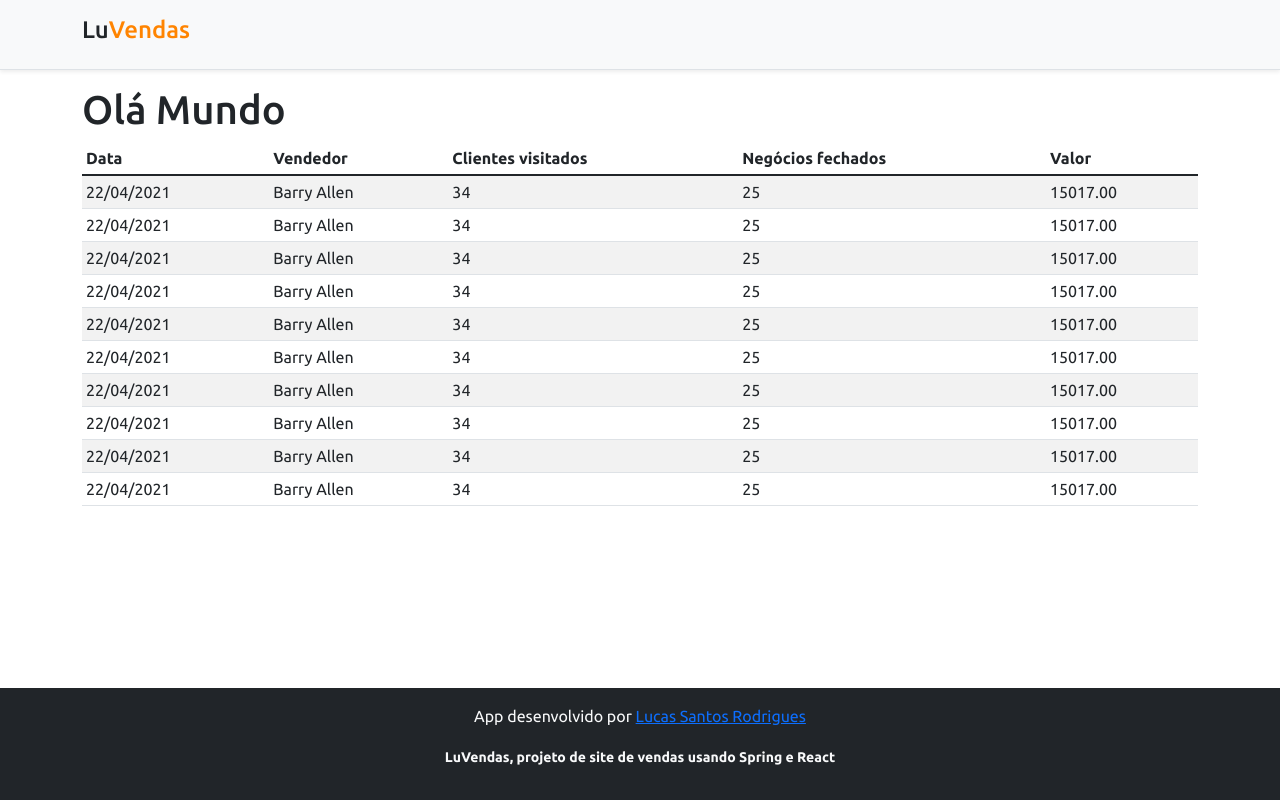
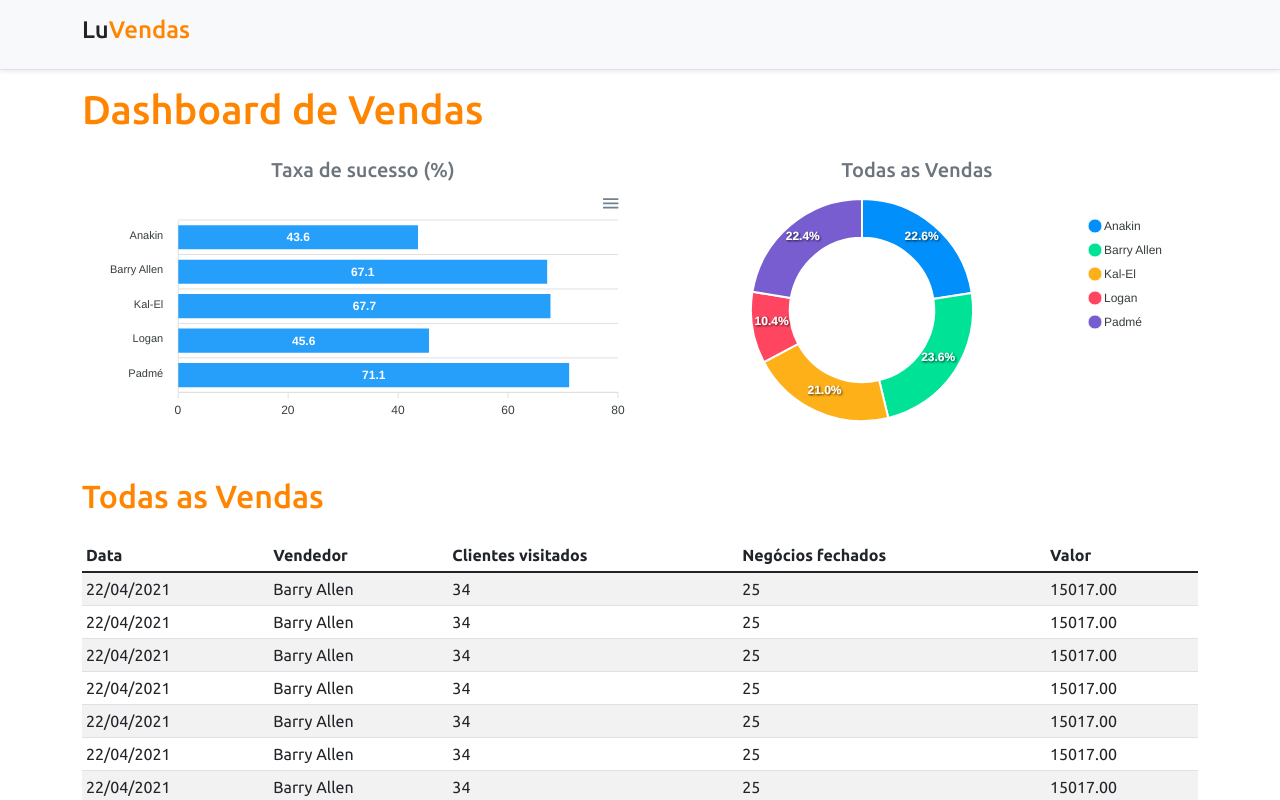
Before and after one commit to LuSrodri/fullstack-React-Spring-LuVendas, a React (Create React App) app in the folder frontend/: page / in a window 1280 px wide. Shown: the top 800 px of the page. Built offline with nearby package versions, Linux system fonts and the light colour scheme.

Commit message:
Static charts

```diff
--- a/frontend/package.json
+++ b/frontend/package.json
@@ -10,9 +10,11 @@
     "@types/node": "^12.0.0",
     "@types/react": "^17.0.0",
     "@types/react-dom": "^17.0.0",
+    "apexcharts": "^3.29.0",
     "boostrap": "^2.0.0",
     "bootstrap": "^5.1.3",
     "react": "^17.0.2",
+    "react-apexcharts": "^1.3.9",
     "react-dom": "^17.0.2",
     "react-scripts": "4.0.3",
     "typescript": "^4.1.2",
--- a/frontend/src/App.tsx
+++ b/frontend/src/App.tsx
@@ -1,13 +1,30 @@
 import NavBar from "components/NavBar";
 import Footer from "components/Footer";
 import DataTable from "components/DataTable";
+import BarChart from "components/BarChart";
+import DonutChart from "components/DonutChart";
 
 function App() {
   return (
     <>
       <NavBar></NavBar>
       <div className="container">
-        <h1>Olá Mundo</h1>
+        <h1 className="text-primary">Dashboard de Vendas</h1>
+
+        <div className="row px-3 py-3">
+          <div className="col-sm-6">
+            <h5 className="text-center text-secondary">Taxa de sucesso (%)</h5>
+            <BarChart></BarChart>
+          </div>
+          <div className="col-sm-6">
+            <h5 className="text-center text-secondary">Todas as Vendas</h5>
+            <DonutChart></DonutChart>
+          </div>
+        </div>
+
+        <div className="py-3">
+          <h2 className="text-primary">Todas as Vendas</h2>
+        </div>
 
         <DataTable></DataTable>
       </div>
--- /dev/null
+++ b/frontend/src/components/BarChart/index.tsx
@@ -0,0 +1,34 @@
+import Chart from 'react-apexcharts';
+
+function BarChart() {
+    const options = {
+        plotOptions: {
+            bar: {
+                horizontal: true,
+            }
+        },
+    };
+
+    const mockData = {
+        labels: {
+            categories: ['Anakin', 'Barry Allen', 'Kal-El', 'Logan', 'Padmé']
+        },
+        series: [
+            {
+                name: "% Sucesso",
+                data: [43.6, 67.1, 67.7, 45.6, 71.1]
+            }
+        ]
+    };
+
+    return (
+        <Chart
+            options={{...options, xaxis: mockData.labels}}
+            series={mockData.series}
+            type="bar"
+            height="240"
+        ></Chart>
+    );
+}
+
+export default BarChart;
--- /dev/null
+++ b/frontend/src/components/DonutChart/index.tsx
@@ -0,0 +1,26 @@
+import Chart from 'react-apexcharts';
+
+function DonutChart() {
+    const mockData = {
+        series: [477138, 499928, 444867, 220426, 473088],
+        labels: ['Anakin', 'Barry Allen', 'Kal-El', 'Logan', 'Padmé']
+    }
+
+    const options = {
+        legend: {
+            show: true
+        }
+    }
+
+
+    return (
+        <Chart
+            options={{...options, labels: mockData.labels}}
+            series={mockData.series}
+            type="donut"
+            height="240"
+        ></Chart>
+    );
+}
+
+export default DonutChart;
```
Also changed, not shown: 1 other file (tests, documents, lock files or other folders).
